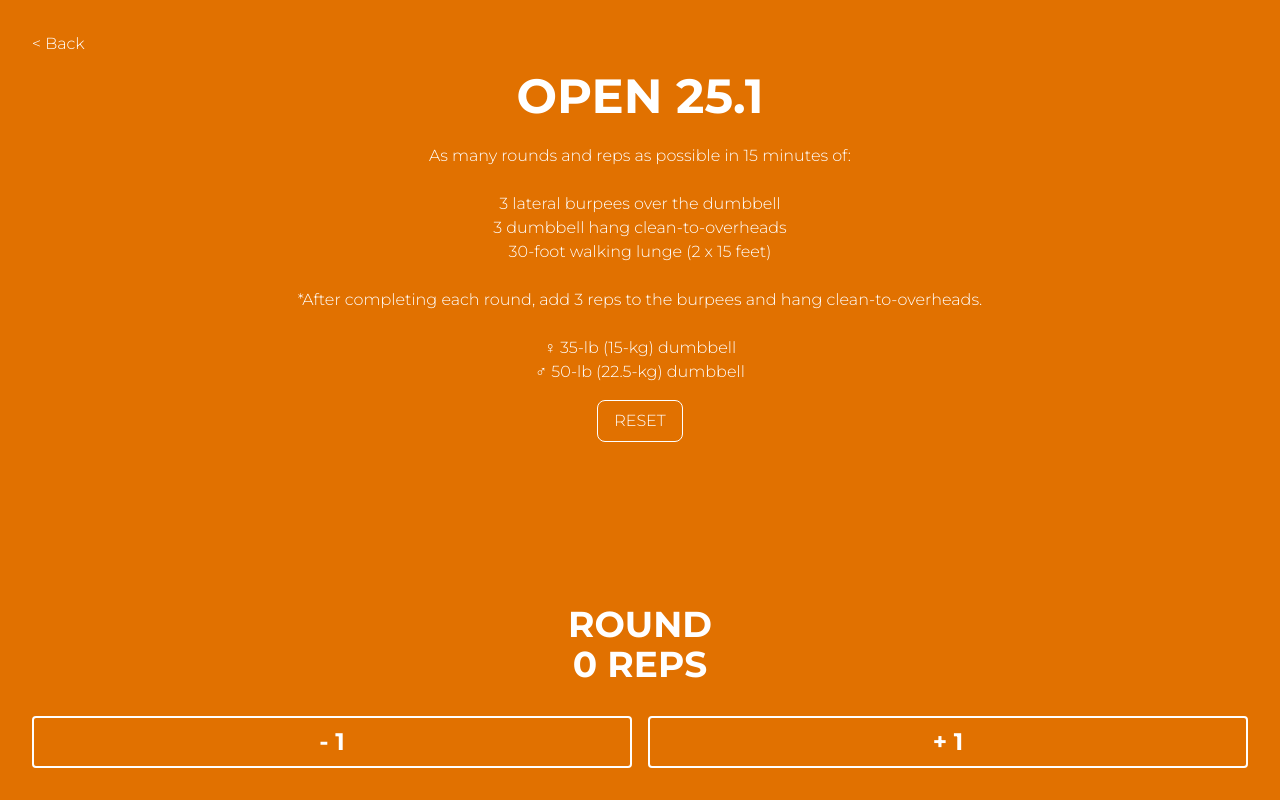
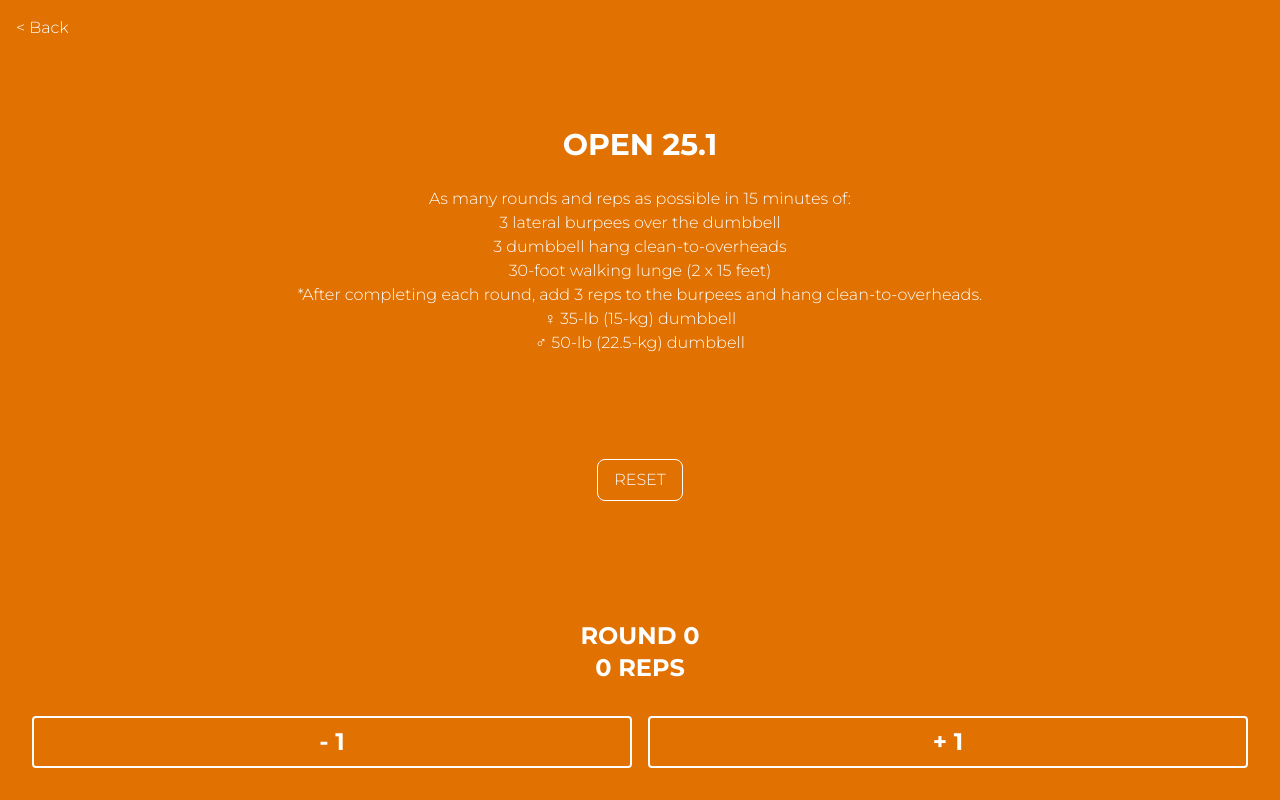
Before and after one commit to altomizawa/open2025, a Next.js app: page /251 in a window 1280 px wide. Built offline with nearby package versions, Linux system fonts and the light colour scheme.

Commit message:
fix: negative numbers and style: smalled devices

```diff
--- a/app/251/page.js
+++ b/app/251/page.js
@@ -47,18 +47,24 @@ const TwentyFiveOne = () => {
     }
   }
 
-  const handleRepsChange = (newReps) => {
-    setReps(newReps)
+  const handleRepsChange = (type) => {
+    if (reps === 0 && type === 'decrement') return;
+    if (type === 'increment') {
+      setReps(reps + 1)
+    } else if (type === 'decrement' && reps > 0) {
+      setReps(reps - 1)
+    }
   }
 
   return (
-    <main className="p-8 bg-amber-600 h-screen text-white">
-      <Link href="/" className='text-white'>&lt; Back</Link>
-      <h1 className="font-bold text-center w-full text-5xl mt-4">
+    <main className=" bg-amber-600 h-screen text-white relative flex flex-col justify-between">
+      <Link href="/" className='pl-4 pt-4 text-white'>&lt; Back</Link>
+      <div>
+        <h1 className="font-bold text-center w-full text-3xl">
           OPEN 25.1
         </h1>
         <p className='text-center w-[90%] mx-auto mt-6'>
-      As many rounds and reps as possible in 15 minutes of:<br></br>
+        As many rounds and reps as possible in 15 minutes of:
         <br></br>
         3 lateral burpees over the dumbbell
         <br></br>
@@ -66,27 +72,25 @@ const TwentyFiveOne = () => {
         <br></br>
         30-foot walking lunge (2 x 15 feet)
         <br></br>
-      <br></br>
         *After completing each round, add 3 reps to the burpees and hang clean-to-overheads.
-      <br></br>
         <br></br>
         ♀ 35-lb (15-kg) dumbbell
         <br></br>
         ♂ 50-lb (22.5-kg) dumbbell
         </p>
+      </div>
       <div className='w-full flex justify-center mt-4'>
         <button onClick={()=>setReps(0)} className='border-[1px] rounded-lg px-4 py-2'>RESET</button>
-
       </div>
-      <div className='fixed bottom-0 left-0 w-full p-8 flex flex-col gap-8'>
+      <div className='w-full p-8 flex flex-col gap-8'>
         <div className=''>
-          <h3 className='text-4xl font-bold text-center'>ROUND {getCurrentRound(reps)}</h3>
-          <h3 className='text-4xl font-bold text-center'>{reps} REPS</h3>
+          <h3 className='text-2xl font-bold text-center'>ROUND {reps > 0 ? getCurrentRound(reps)-1 : 0}</h3>
+          <h3 className='text-2xl font-bold text-center'>{reps} REPS</h3>
           {getCurrentMovement(reps)}
         </div>
         <div className='flex flex-row justify-center gap-4 w-full'>
-          <button className='border-2 text-2xl text-white font-bold py-2 px-4 rounded w-full' onClick={() => setReps(reps - 1)}>- 1</button>
-          <button className='border-2 text-2xl text-white font-bold py-2 px-4 rounded w-full' onClick={() => setReps(reps + 1)}>+ 1</button>
+          <button className='border-2 text-2xl text-white font-bold py-2 px-4 rounded w-full' onClick={() => handleRepsChange('decrement')}>- 1</button>
+          <button className='border-2 text-2xl text-white font-bold py-2 px-4 rounded w-full' onClick={() => handleRepsChange('increment')}>+ 1</button>
         </div>
       </div>
     </main>
--- a/app/globals.css
+++ b/app/globals.css
@@ -8,13 +8,13 @@
 }
 
 :root {
-  --background: #ffffff;
+  --background: #FFB300;
   --foreground: #171717;
 }
 
 @media (prefers-color-scheme: dark) {
   :root {
-    --background: #e27602;
+    --background: #FFB300;
     --foreground: #ededed;
   }
 }
```
Lines whose indentation alone changed are shown as unchanged.
